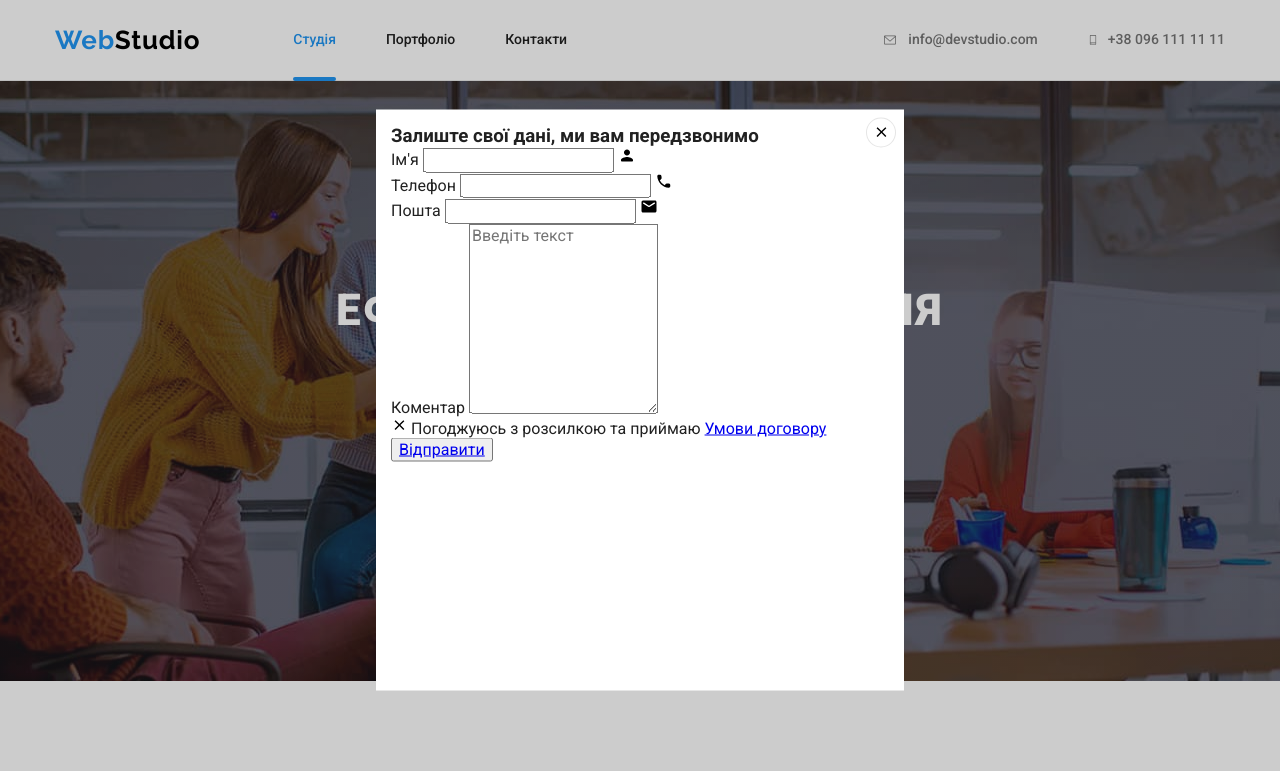
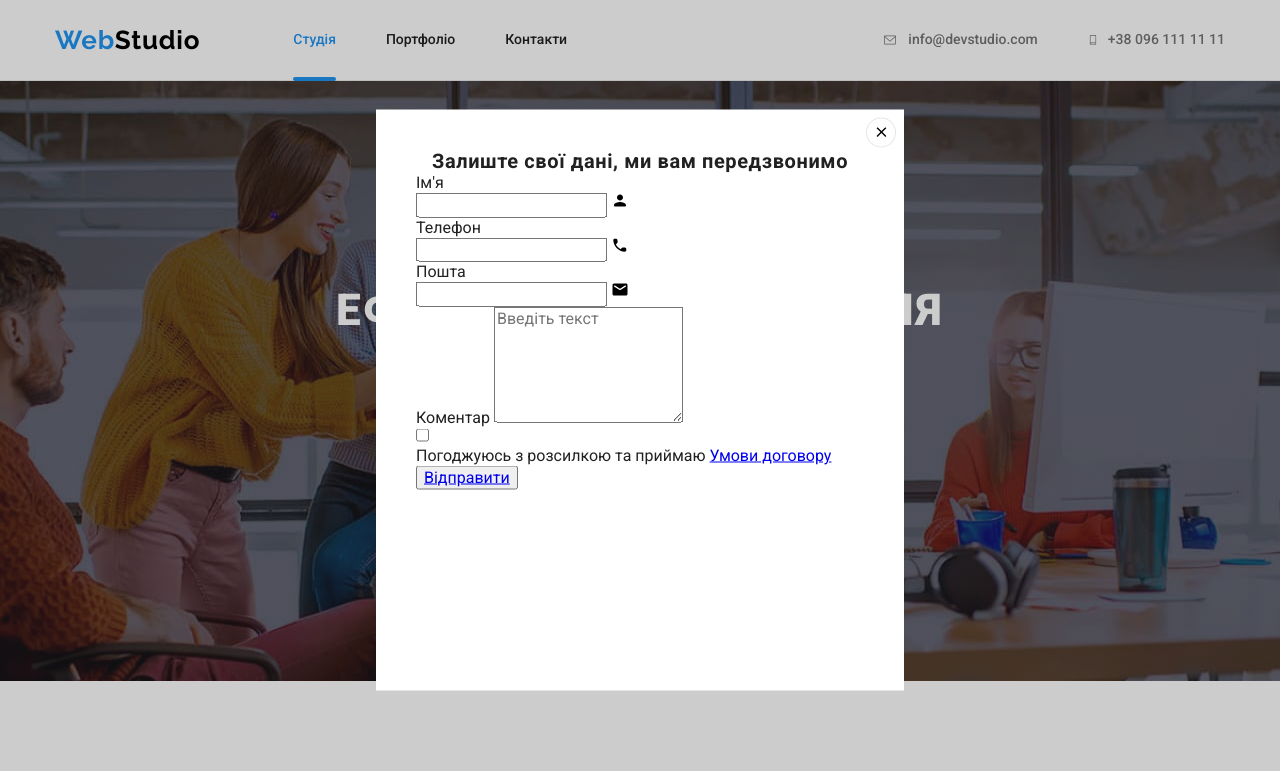
Before and after one commit to milacherkashyna/goit-markup-hw-06, a plain HTML site: page index.html in a window 1280 px wide. Both pictures are taken after a click on the button "Замовити послугу". Shown: the top 771 px of the page. Drawn offline with Linux system fonts and the light colour scheme.

```diff
--- a/css/styles.css
+++ b/css/styles.css
@@ -207,7 +207,7 @@ img {
   position: absolute;
   top: 50%;
   left: 50%;
-  padding: 15px;
+  padding: 40px;
   max-width: 528px;
   width: 100%;
   max-height: 581px;
@@ -231,6 +231,15 @@ img {
   background-color: var(--white);
   border: 1px solid rgba(0, 0, 0, 0.1);
   cursor: pointer;
+}
+.form-title {
+  font-weight: 700;
+  font-size: 20px;
+  line-height: 1.15;
+  letter-spacing: 0.03em;
+  text-align: center;
+
+color: var(--dark);
 }
 /* Hero end */
 
@@ -540,7 +549,6 @@ background-color: blue;
   box-shadow: 0px 4px 4px rgba(0, 0, 0, 0.15);
   cursor: pointer;
 }
-
 /* Index.html end */
 
 /* Portfolio.html */
--- a/index.html
+++ b/index.html
@@ -61,41 +61,59 @@
                 <use href="./images/icons.svg#icon-icon-close"></use>
               </svg>
             </button>
-            <form action="">
-              <h3>Залиште свої дані, ми вам передзвонимо</h3>
+            <form class="form-modal" action="#">
+              <h3 class="form-title">Залиште свої дані, ми вам передзвонимо</h3>
+
+              <div class="form-item">
                 <label for="name">Ім'я</label>
-              <input type="text" id="name" placeholder="" autofocus />
+                <div class="form-item-row">
+                  <input class="fom-item-area" type="text" id="name" autofocus />
                   <svg class="contact-type-icon" width="18" height="18">
                     <use href="./images/icons.svg#icon-person-black"></use>
                   </svg>
-              <br />
+                </div>
+              </div>
+
+              <div class="form-item">
                 <label for="tel">Телефон</label>
-              <input type="tel" name="tel" id="tel" placeholder="" />
+                <div class="form-item-row">
+                  <input class="fom-item-area" type="tel" name="tel" id="tel" />
                   <svg class="contact-type-icon" width="18" height="18">
                     <use href="./images/icons.svg#icon-phone-black"></use>
                   </svg>
-              <br />
+                </div>
+              </div>
+
+              <div class="form-item">
                 <label for="email">Пошта</label>
-              <input type="email" name="email" id="email" placeholder="" />
+                <div class="form-item-row">
+                  <input class="fom-item-area" type="email" name="email" id="email" />
                   <svg class="contact-type-icon" width="18" height="18">
                     <use href="./images/icons.svg#icon-email-black"></use>
                   </svg>
-              <br />
+                </div>
+              </div>
+
+              <div class="form-item">
                 <label for="comment">Коментар</label>
-              <textarea
+                <textarea class="form-item-comment"
                   name="comment"
                   id="comments"
-                rows="10"
+                  rows="6"
                   placeholder="Введіть текст"
                 ></textarea>
-              <br />
-              <svg class="agree-icon" width="16" height="16">
-                <use href="./images/icons.svg#icon-icon-close"></use>
-              </svg>
-              <span
-                >Погоджуюсь з розсилкою та приймаю
-                <a class="send-link" href="#">Умови договору</a></span
-              >
+              </div>
+
+              <div class="form-check">
+                <label>
+                  <input type="checkbox" name="privacy" />
+                  <span class="castom-checkbox"></span
+                ></label>
+                <p class="form-checkbox-text">
+                  Погоджуюсь з розсилкою та приймаю <a class="send-link" href="#">Умови договору</a>
+                </p>
+              </div>
+
               <button class="send-btn" type="submit">
                 <a class="send-link" href="#">Відправити</a>
               </button>
```
Lines whose indentation alone changed are shown as unchanged.
